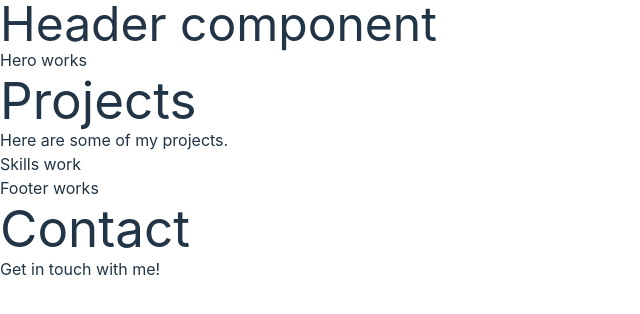
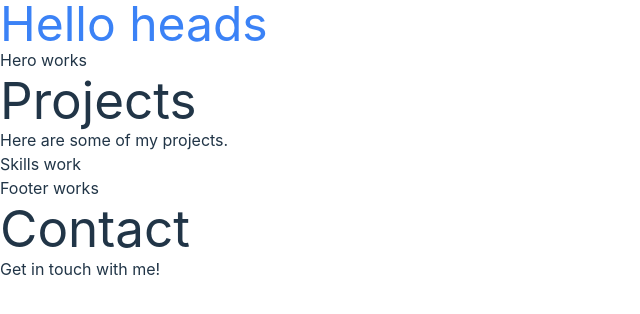
Before and after one commit to harmonyorakpo/Portfolio, a React (Vite) app: page / in a window 1280 px wide. Shown: the top 314 px of the page, without its empty margins (0-640 px from the left). Built offline with nearby package versions, Linux system fonts and the light colour scheme.

Commit message:
adjusted the tailwind config

```diff
--- a/src/components/Header.tsx
+++ b/src/components/Header.tsx
@@ -2,9 +2,12 @@
 
 const Header = () => {
   return (
-    <div className='text-red text-5xl' >
-      Header component
-    </div>
+  <>
+  <div className="text-5xl text-blue-500" >
+    Hello heads
+  </div>
+
+  </>
   )
 }
 
--- a/src/index.css
+++ b/src/index.css
@@ -10,7 +10,7 @@
 
   color-scheme: light dark;
   color: rgba(255, 255, 255, 0.87);
-  background-color: #242424;
+  background-color: #121F28;
 
   font-synthesis: none;
   text-rendering: optimizeLegibility;
@@ -18,17 +18,15 @@
   -moz-osx-font-smoothing: grayscale;
 }
 
-a {
+/* a {
   font-weight: 500;
   color: #ff715b;
-  /* color: #cc5a49; */
   text-decoration: inherit;
 }
 a:hover {
-  color: #cc5a49;
+  color: #b34f40;
   text-decoration: underline;
-  /* color: #535bf2; */
-}
+} */
 
 body {
   margin: 0;
--- a/tailwind.config.js
+++ b/tailwind.config.js
@@ -15,6 +15,14 @@ module.exports = {
           "sans-serif",
         ],
       },
+
+      colors: {
+        primary: {
+          light: "#ff9c8c",
+          DEFAULT: "#ff715b",
+          dark: "#b34f40",
+        },
+      },
     },
   },
   plugins: [],
```
